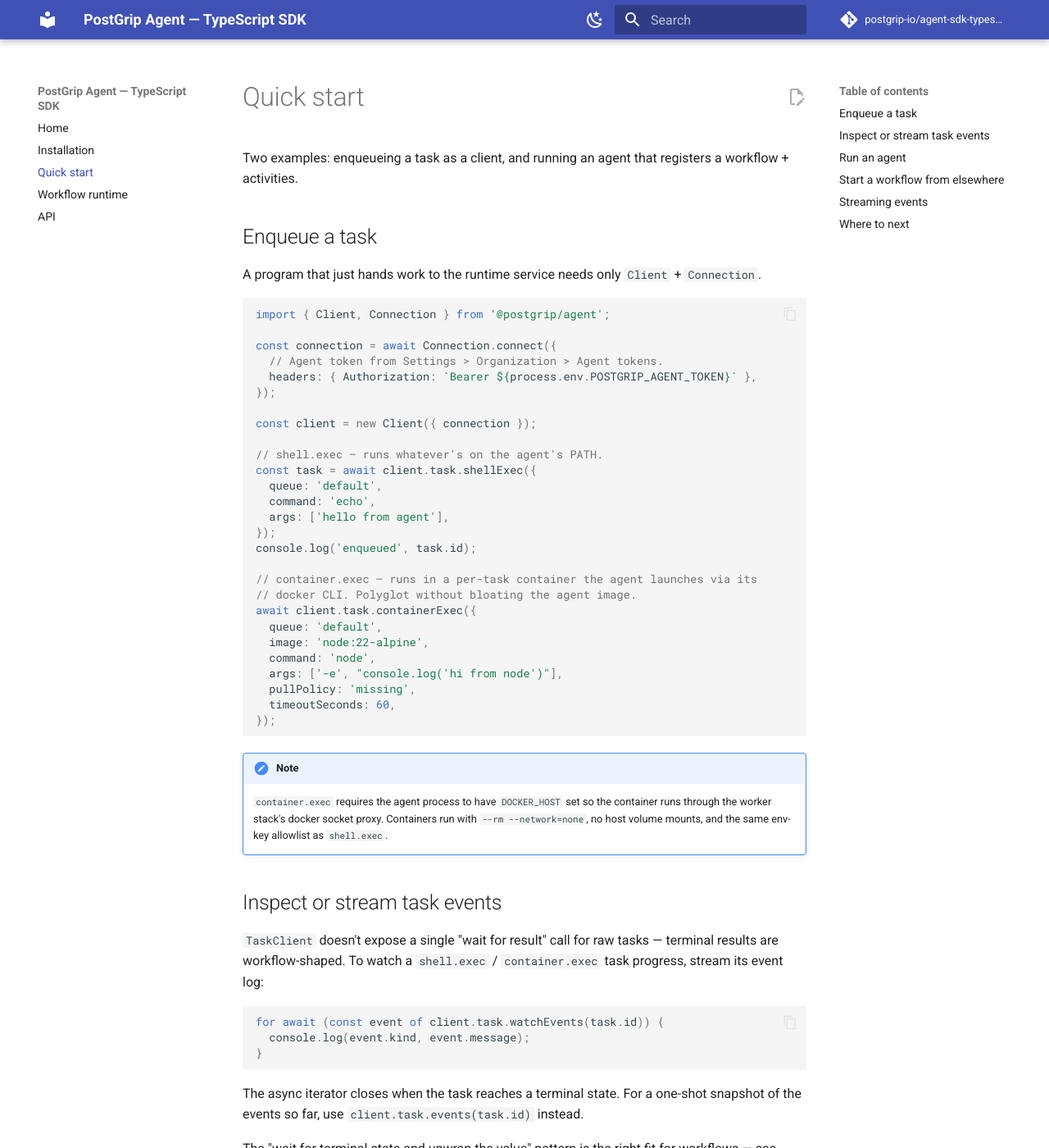
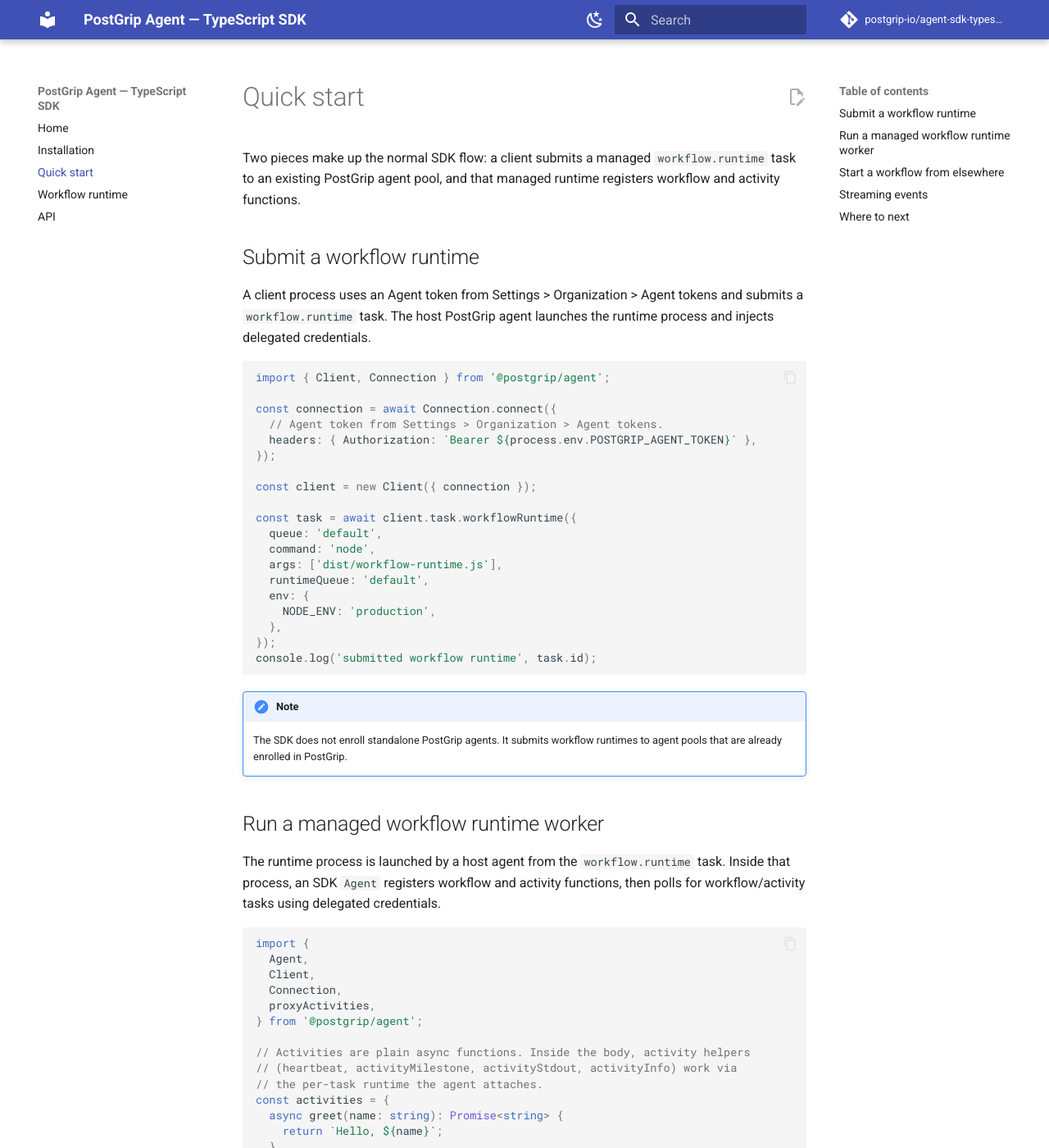
Before and after one commit to postgrip-io/agent-sdk-typescript, an MkDocs documentation site: the page built from docs/quickstart.md, in a window 1280 px wide and 1400 px high. Shown: the whole window at 82% size. Built offline with MkDocs 1.6.1 and Material for MkDocs 9.7.7, drawn with Linux system fonts in a browser that asks for light colours; comment, search, counter and statistics services are not loaded; some of the changed text lies outside the part shown.

Commit message:
docs: align SDK workflow runtime guidance

````diff
--- a/docs/quickstart.md
+++ b/docs/quickstart.md
@@ -1,10 +1,14 @@
 # Quick start
 
-Two examples: enqueueing a task as a client, and running an agent that registers a workflow + activities.
+Two pieces make up the normal SDK flow: a client submits a managed
+`workflow.runtime` task to an existing PostGrip agent pool, and that managed
+runtime registers workflow and activity functions.
 
-## Enqueue a task
+## Submit a workflow runtime
 
-A program that just hands work to the runtime service needs only `Client` + `Connection`.
+A client process uses an Agent token from Settings > Organization > Agent tokens
+and submits a `workflow.runtime` task. The host PostGrip agent launches the
+runtime process and injects delegated credentials.
 
 ```ts
 import { Client, Connection } from '@postgrip/agent';
@@ -16,46 +20,26 @@ const connection = await Connection.connect({
 
 const client = new Client({ connection });
 
-// shell.exec — runs whatever's on the agent's PATH.
-const task = await client.task.shellExec({
+const task = await client.task.workflowRuntime({
   queue: 'default',
-  command: 'echo',
-  args: ['hello from agent'],
+  command: 'node',
+  args: ['dist/workflow-runtime.js'],
+  runtimeQueue: 'default',
+  env: {
+    NODE_ENV: 'production',
+  },
 });
-console.log('enqueued', task.id);
-
-// container.exec — runs in a per-task container the agent launches via its
-// docker CLI. Polyglot without bloating the agent image.
-await client.task.containerExec({
-  queue: 'default',
-  image: 'node:22-alpine',
-  command: 'node',
-  args: ['-e', "console.log('hi from node')"],
-  pullPolicy: 'missing',
-  timeoutSeconds: 60,
-});
+console.log('submitted workflow runtime', task.id);
 ```
 
 !!! note
-    `container.exec` requires the agent process to have `DOCKER_HOST` set so the container runs through the worker stack's docker socket proxy. Containers run with `--rm --network=none`, no host volume mounts, and the same env-key allowlist as `shell.exec`.
+    The SDK does not enroll standalone PostGrip agents. It submits workflow runtimes to agent pools that are already enrolled in PostGrip.
 
-## Inspect or stream task events
+## Run a managed workflow runtime worker
 
-`TaskClient` doesn't expose a single "wait for result" call for raw tasks — terminal results are workflow-shaped. To watch a `shell.exec` / `container.exec` task progress, stream its event log:
-
-```ts
-for await (const event of client.task.watchEvents(task.id)) {
-  console.log(event.kind, event.message);
-}
-```
-
-The async iterator closes when the task reaches a terminal state. For a one-shot snapshot of the events so far, use `client.task.events(task.id)` instead.
-
-The "wait for terminal state and unwrap the value" pattern is the right fit for workflows — see [Start a workflow from elsewhere](#start-a-workflow-from-elsewhere) below, where `await handle.result()` resolves to the workflow's return value.
-
-## Run an agent
-
-Agents register workflow and activity functions, then poll the runtime service for tasks.
+The runtime process is launched by a host agent from the `workflow.runtime`
+task. Inside that process, an SDK `Agent` registers workflow and activity
+functions, then polls for workflow/activity tasks using delegated credentials.
 
 ```ts
 import {
@@ -86,10 +70,8 @@ export async function greetingWorkflow(name: string): Promise<string> {
   return greet(name);
 }
 
-const connection = await Connection.connect({
-  // Agent token from Settings > Organization > Agent tokens.
-  headers: { Authorization: `Bearer ${process.env.POSTGRIP_AGENT_TOKEN}` },
-});
+// The host agent injects delegated runtime credentials.
+const connection = await Connection.connect();
 
 const agent = await Agent.create({
   connection,
@@ -108,14 +90,14 @@ const resultPromise = client.workflow.execute(greetingWorkflow, {
   args: ['PostGrip'],
 });
 
-// runUntil starts the agent and resolves when the supplied promise does —
-// convenient for one-shot scripts. For long-lived workers, use agent.run()
-// and wire your own shutdown signaling.
+// runUntil starts the runtime worker and resolves when the supplied promise
+// does. For long-lived runtimes, use agent.run() and wire your own shutdown
+// signaling.
 await agent.runUntil(resultPromise);
 console.log(await resultPromise);
 ```
 
-The agent loops, leasing tasks from the configured queue, heartbeating each leased task, and dispatching to your registered functions. Concurrency is bounded by `maxConcurrentTaskExecutions` (default 4).
+The SDK `Agent` loops inside the managed runtime, leasing tasks from the configured queue, heartbeating each leased task, and dispatching to your registered functions. Concurrency is bounded by `maxConcurrentTaskExecutions` (default 4).
 
 ## Start a workflow from elsewhere
 
````
Also changed, not shown: README.md (+4 -23 lines), example/README.md (+3 -3 lines), 2 other files.
